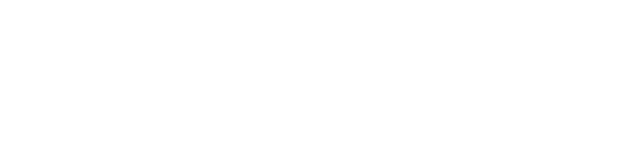
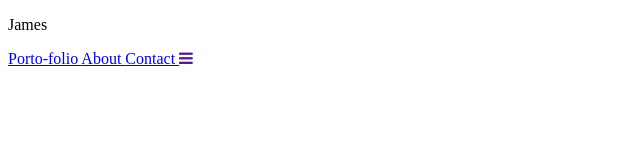
Before and after one commit to mbonabucya/Portfolio, a website: page html/index.html in a window 1280 px wide. Shown: the whole page, without its empty margins (0-640 px from the left). Drawn offline with Linux system fonts and the light colour scheme.

Commit message:
Add Navigation bar in the header section of Index.html

```diff
--- a/html/index.html
+++ b/html/index.html
@@ -19,3 +19,16 @@
 
     <title>James Port-Folio</title>
   </head>
+  <body>
+    <header>
+        <div class="navbar">
+          <a><p>James</p></a>
+          <div class="navbar-list">
+            <a href="#" > Porto-folio </a>
+            <a href="#" > About </a>
+            <a href="#" > Contact </a>
+            <a href="" class="icon"><i class="fa fa-bars"></i></a>
+          </div>
+        </div>
+      </header>
+  </body>
```
